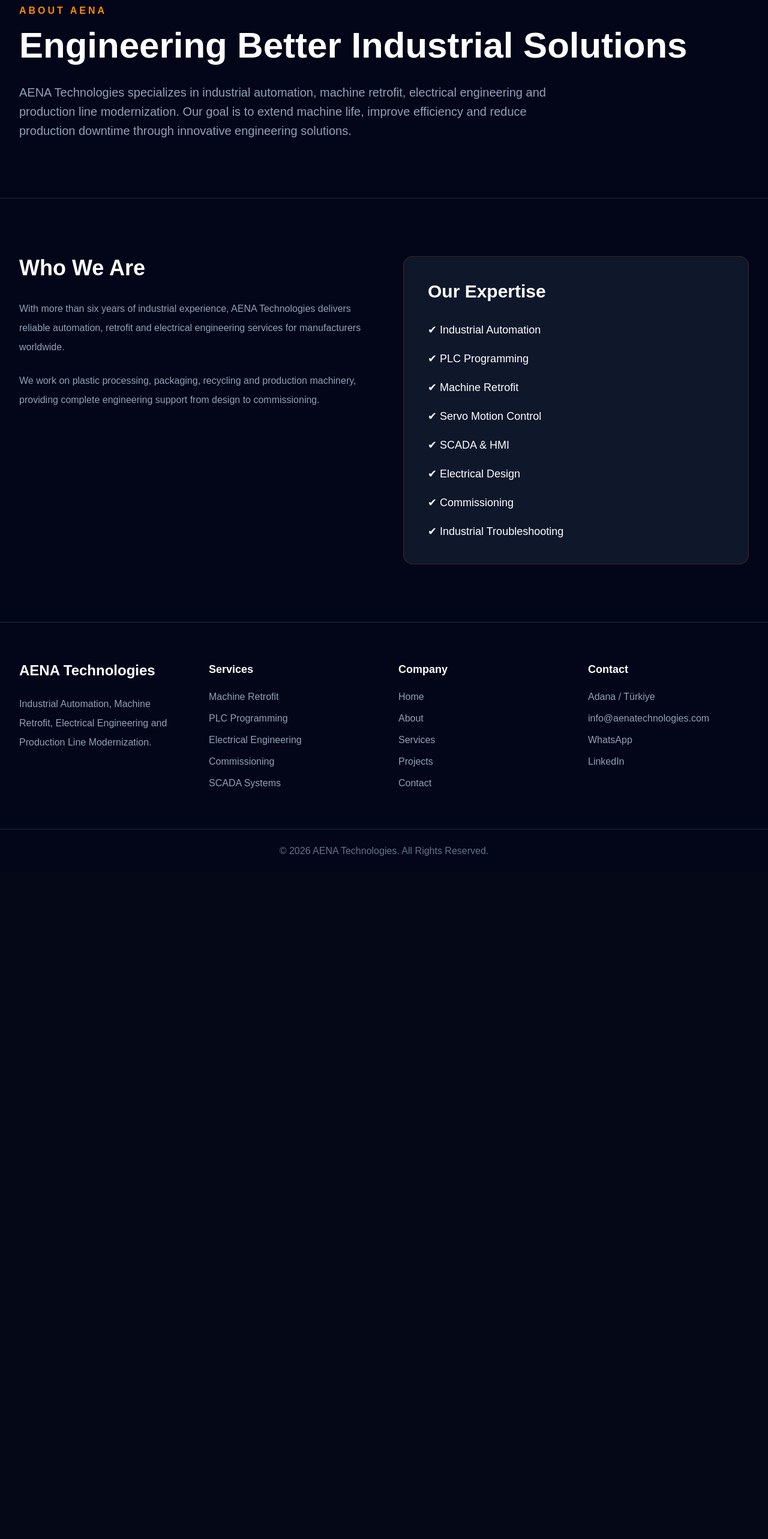
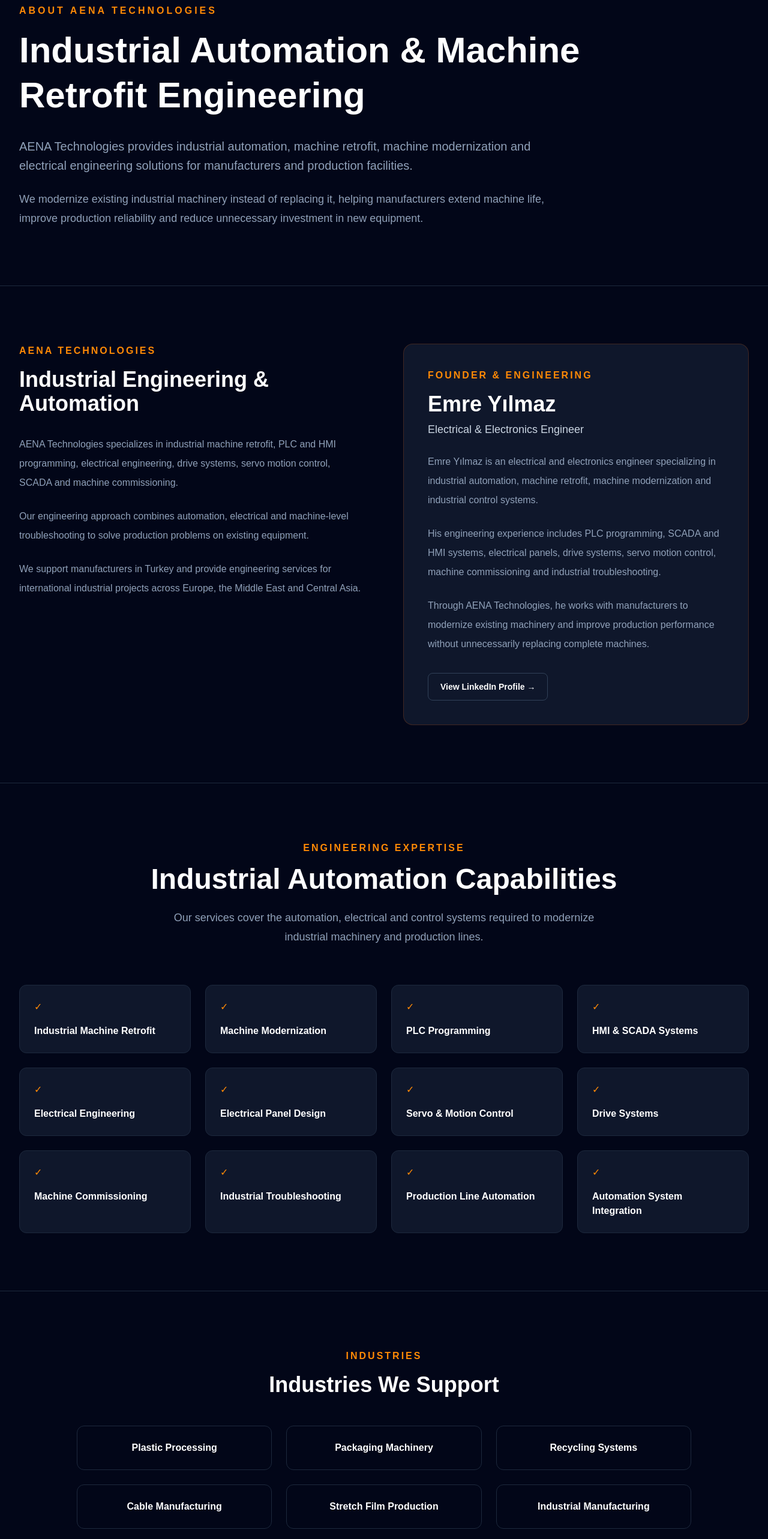
Before and after one commit to ilmaz0/aena-technologies, a Next.js app: page /about in a window 1280 px wide. Shown: the part 180-2746 px from the top of the page at 60% size. Before the commit the page ends 1635 px from the top, so only its background shows below. Built offline with nearby package versions, Linux system fonts and the light colour scheme.

Commit message:
Improve About page content for SEO

```diff
--- a/app/about/page.tsx
+++ b/app/about/page.tsx
@@ -2,94 +2,221 @@ export default function AboutPage() {
   return (
     <main className="bg-slate-950 text-white">
 
-      {/* Hero */}
-
+      {/* HERO */}
       <section className="border-b border-slate-800 py-24">
-
         <div className="mx-auto max-w-7xl px-8">
 
-          <p className="uppercase tracking-[4px] font-semibold text-orange-400">
-            About AENA
+          <p className="font-semibold uppercase tracking-[4px] text-orange-400">
+            About AENA Technologies
           </p>
 
-          <h1 className="mt-4 text-6xl font-extrabold">
-            Engineering Better Industrial Solutions
+          <h1 className="mt-4 max-w-5xl text-5xl font-extrabold leading-tight sm:text-6xl">
+            Industrial Automation & Machine Retrofit Engineering
           </h1>
 
           <p className="mt-8 max-w-4xl text-xl leading-8 text-slate-400">
-            AENA Technologies specializes in industrial automation,
-            machine retrofit, electrical engineering and production
-            line modernization. Our goal is to extend machine life,
-            improve efficiency and reduce production downtime through
-            innovative engineering solutions.
+            AENA Technologies provides industrial automation, machine
+            retrofit, machine modernization and electrical engineering
+            solutions for manufacturers and production facilities.
+          </p>
+
+          <p className="mt-6 max-w-4xl text-lg leading-8 text-slate-400">
+            We modernize existing industrial machinery instead of replacing
+            it, helping manufacturers extend machine life, improve
+            production reliability and reduce unnecessary investment in new
+            equipment.
           </p>
 
         </div>
-
       </section>
 
-      {/* Content */}
 
-      <section className="py-24">
-
+      {/* COMPANY / FOUNDER */}
+      <section className="border-b border-slate-800 py-24">
         <div className="mx-auto grid max-w-7xl gap-16 px-8 lg:grid-cols-2">
 
+          {/* COMPANY */}
           <div>
 
-            <h2 className="text-4xl font-bold">
-              Who We Are
+            <p className="font-semibold uppercase tracking-[3px] text-orange-400">
+              AENA Technologies
+            </p>
+
+            <h2 className="mt-4 text-4xl font-bold">
+              Industrial Engineering & Automation
             </h2>
 
             <p className="mt-8 leading-8 text-slate-400">
-              With more than six years of industrial experience,
-              AENA Technologies delivers reliable automation,
-              retrofit and electrical engineering services for
-              manufacturers worldwide.
+              AENA Technologies specializes in industrial machine retrofit,
+              PLC and HMI programming, electrical engineering, drive systems,
+              servo motion control, SCADA and machine commissioning.
             </p>
 
             <p className="mt-6 leading-8 text-slate-400">
-              We work on plastic processing, packaging,
-              recycling and production machinery,
-              providing complete engineering support
-              from design to commissioning.
+              Our engineering approach combines automation, electrical and
+              machine-level troubleshooting to solve production problems on
+              existing equipment.
+            </p>
+
+            <p className="mt-6 leading-8 text-slate-400">
+              We support manufacturers in Turkey and provide engineering
+              services for international industrial projects across Europe,
+              the Middle East and Central Asia.
             </p>
 
           </div>
 
-          <div>
 
-            <div className="rounded-2xl border border-orange-500/20 bg-slate-900 p-10">
+          {/* FOUNDER */}
+          <div className="rounded-2xl border border-orange-500/20 bg-slate-900 p-10">
 
-              <h3 className="text-3xl font-bold">
-                Our Expertise
-              </h3>
+            <p className="font-semibold uppercase tracking-[3px] text-orange-400">
+              Founder & Engineering
+            </p>
 
-              <ul className="mt-8 space-y-5 text-lg">
+            <h2 className="mt-4 text-4xl font-bold">
+              Emre Yılmaz
+            </h2>
 
-                <li>✔ Industrial Automation</li>
+            <p className="mt-2 text-lg font-medium text-slate-300">
+              Electrical & Electronics Engineer
+            </p>
 
-                <li>✔ PLC Programming</li>
+            <p className="mt-6 leading-8 text-slate-400">
+              Emre Yılmaz is an electrical and electronics engineer
+              specializing in industrial automation, machine retrofit,
+              machine modernization and industrial control systems.
+            </p>
 
-                <li>✔ Machine Retrofit</li>
+            <p className="mt-6 leading-8 text-slate-400">
+              His engineering experience includes PLC programming, SCADA and
+              HMI systems, electrical panels, drive systems, servo motion
+              control, machine commissioning and industrial troubleshooting.
+            </p>
 
-                <li>✔ Servo Motion Control</li>
+            <p className="mt-6 leading-8 text-slate-400">
+              Through AENA Technologies, he works with manufacturers to
+              modernize existing machinery and improve production
+              performance without unnecessarily replacing complete machines.
+            </p>
 
-                <li>✔ SCADA & HMI</li>
-
-                <li>✔ Electrical Design</li>
-
-                <li>✔ Commissioning</li>
-
-                <li>✔ Industrial Troubleshooting</li>
-
-              </ul>
-
-            </div>
+            {/* LinkedIn */}
+            <a
+              href="YOUR_LINKEDIN_URL"
+              target="_blank"
+              rel="noopener noreferrer"
+              className="mt-8 inline-flex items-center rounded-lg border border-slate-700 px-5 py-3 text-sm font-semibold text-white transition hover:border-orange-500 hover:text-orange-400"
+            >
+              View LinkedIn Profile →
+            </a>
 
           </div>
 
         </div>
+      </section>
 
+
+      {/* EXPERTISE */}
+      <section className="py-24">
+        <div className="mx-auto max-w-7xl px-8">
+
+          <div className="text-center">
+
+            <p className="font-semibold uppercase tracking-[3px] text-orange-400">
+              Engineering Expertise
+            </p>
+
+            <h2 className="mt-4 text-4xl font-bold sm:text-5xl">
+              Industrial Automation Capabilities
+            </h2>
+
+            <p className="mx-auto mt-6 max-w-3xl text-lg leading-8 text-slate-400">
+              Our services cover the automation, electrical and control
+              systems required to modernize industrial machinery and
+              production lines.
+            </p>
+
+          </div>
+
+
+          <div className="mt-16 grid gap-6 sm:grid-cols-2 lg:grid-cols-4">
+
+            {[
+              "Industrial Machine Retrofit",
+              "Machine Modernization",
+              "PLC Programming",
+              "HMI & SCADA Systems",
+              "Electrical Engineering",
+              "Electrical Panel Design",
+              "Servo & Motion Control",
+              "Drive Systems",
+              "Machine Commissioning",
+              "Industrial Troubleshooting",
+              "Production Line Automation",
+              "Automation System Integration",
+            ].map((item) => (
+
+              <div
+                key={item}
+                className="rounded-xl border border-slate-800 bg-slate-900 p-6 transition duration-300 hover:-translate-y-1 hover:border-orange-500"
+              >
+                <span className="text-orange-400">✓</span>
+
+                <h3 className="mt-4 font-semibold">
+                  {item}
+                </h3>
+              </div>
+
+            ))}
+
+          </div>
+
+        </div>
+      </section>
+
+
+      {/* INDUSTRIES */}
+      <section className="border-t border-slate-800 py-24">
+        <div className="mx-auto max-w-7xl px-8">
+
+          <div className="text-center">
+
+            <p className="font-semibold uppercase tracking-[3px] text-orange-400">
+              Industries
+            </p>
+
+            <h2 className="mt-4 text-4xl font-bold">
+              Industries We Support
+            </h2>
+
+          </div>
+
+
+          <div className="mx-auto mt-12 grid max-w-5xl gap-6 sm:grid-cols-2 lg:grid-cols-3">
+
+            {[
+              "Plastic Processing",
+              "Packaging Machinery",
+              "Recycling Systems",
+              "Cable Manufacturing",
+              "Stretch Film Production",
+              "Industrial Manufacturing",
+            ].map((industry) => (
+
+              <div
+                key={industry}
+                className="rounded-xl border border-slate-800 bg-slate-950 p-6 text-center transition hover:border-orange-500"
+              >
+                <h3 className="font-semibold">
+                  {industry}
+                </h3>
+              </div>
+
+            ))}
+
+          </div>
+
+        </div>
       </section>
 
     </main>
```
